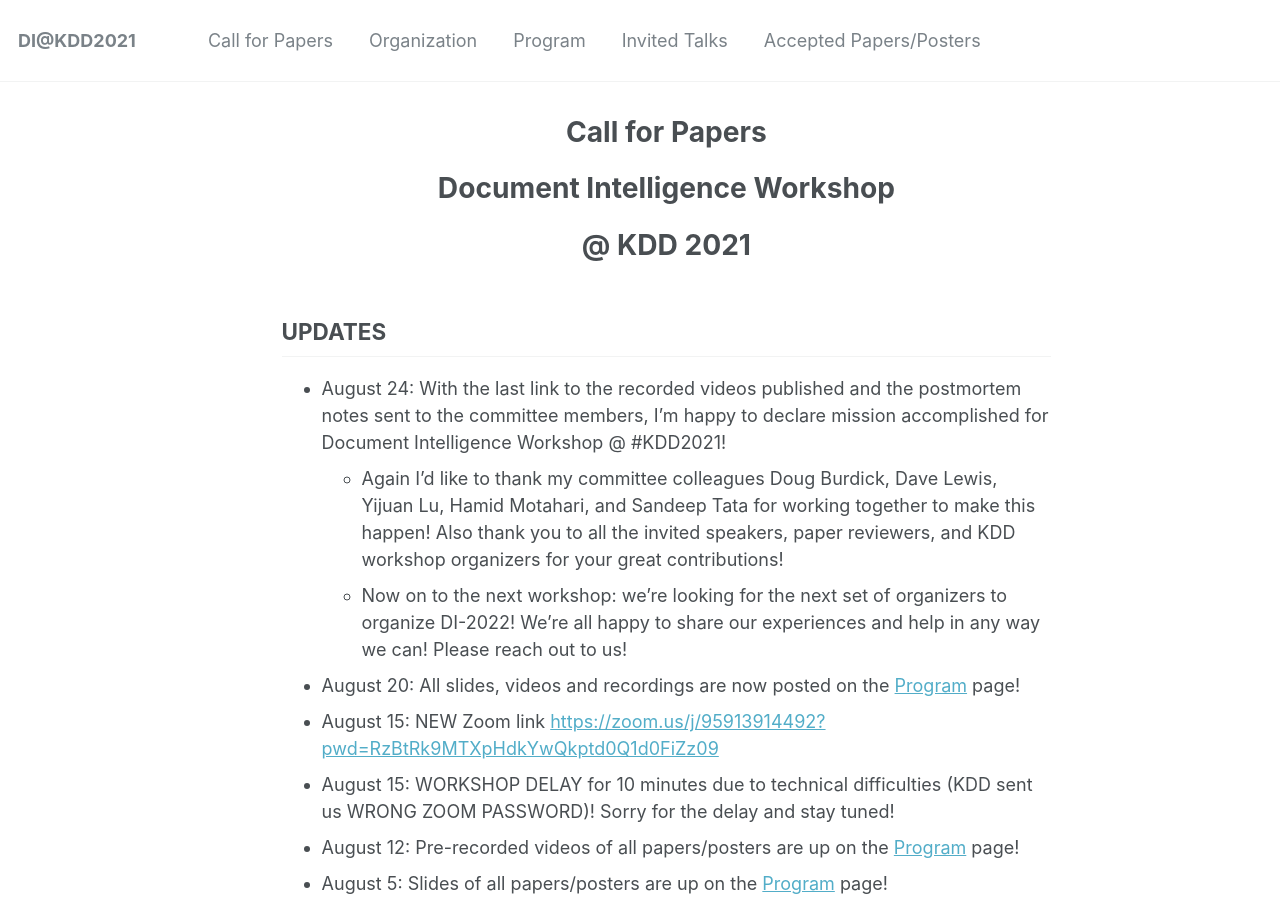
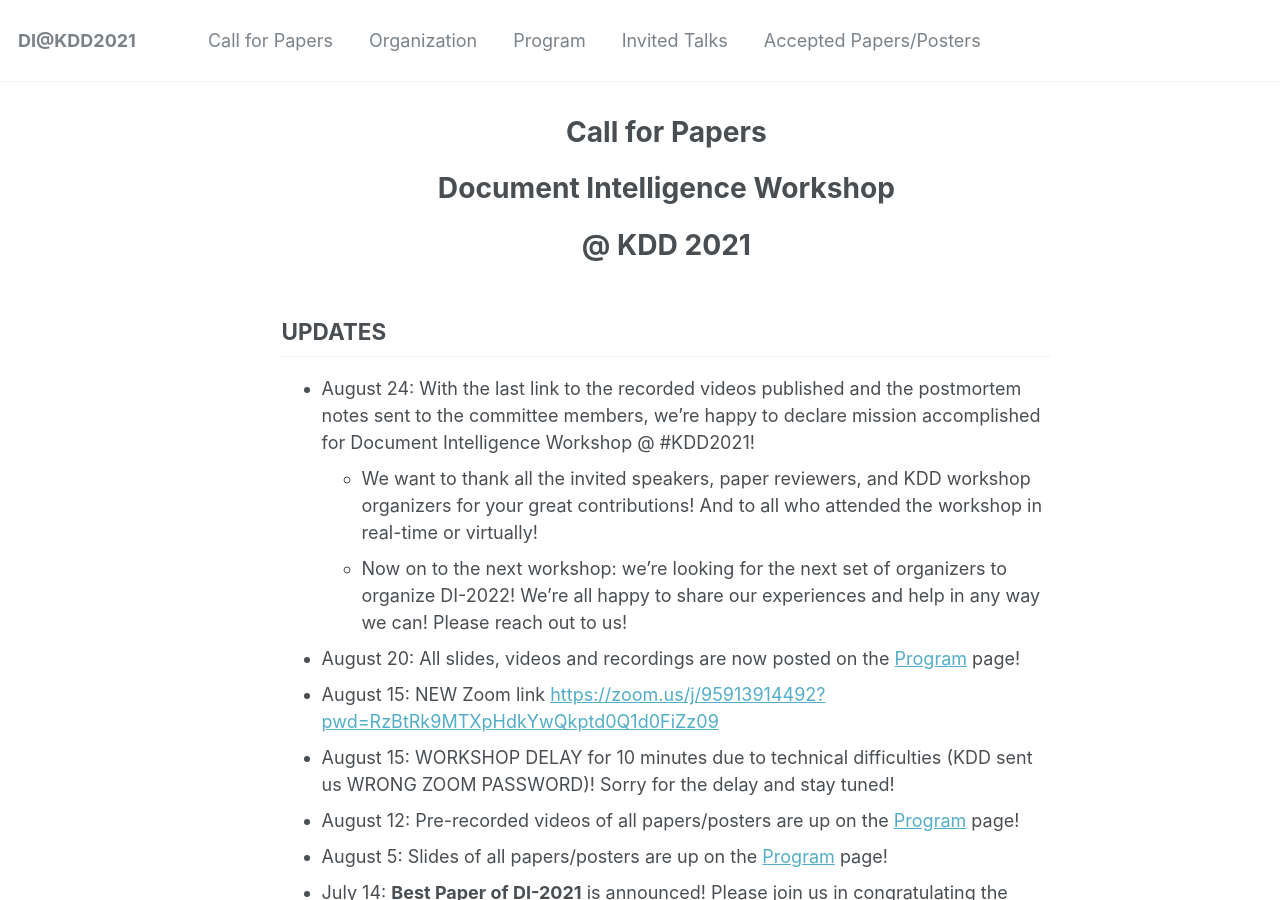
Before and after one commit to document-intelligence/DI-2022, a Jekyll site: the page built from _pages/cfp.md, in a window 1280 px wide and 900 px high. Built offline with Jekyll 4.4.1, drawn with Linux system fonts in a browser that asks for light colours.

Commit message:
Update cfp.md

```diff
--- a/_pages/cfp.md
+++ b/_pages/cfp.md
@@ -11,8 +11,8 @@ redirect_from:
 
 ## UPDATES
 
-- August 24: With the last link to the recorded videos published and the postmortem notes sent to the committee members, I'm happy to declare mission accomplished for Document Intelligence Workshop @ #KDD2021!
-  - Again I'd like to thank my committee colleagues Doug Burdick, Dave Lewis, Yijuan Lu, Hamid Motahari, and Sandeep Tata for working together to make this happen! Also thank you to all the invited speakers, paper reviewers, and KDD workshop organizers for your great contributions!
+- August 24: With the last link to the recorded videos published and the postmortem notes sent to the committee members, we're happy to declare mission accomplished for Document Intelligence Workshop @ #KDD2021!
+  - We want to thank all the invited speakers, paper reviewers, and KDD workshop organizers for your great contributions! And to all who attended the workshop in real-time or virtually!
   - Now on to the next workshop: we're looking for the next set of organizers to organize DI-2022! We're all happy to share our experiences and help in any way we can! Please reach out to us!
 - August 20: All slides, videos and recordings are now posted on the [Program](https://document-intelligence.github.io/DI-2021/program/) page!
 - August 15: NEW Zoom link [https://zoom.us/j/95913914492?pwd=RzBtRk9MTXpHdkYwQkptd0Q1d0FiZz09](https://zoom.us/j/95913914492?pwd=RzBtRk9MTXpHdkYwQkptd0Q1d0FiZz09)
```
